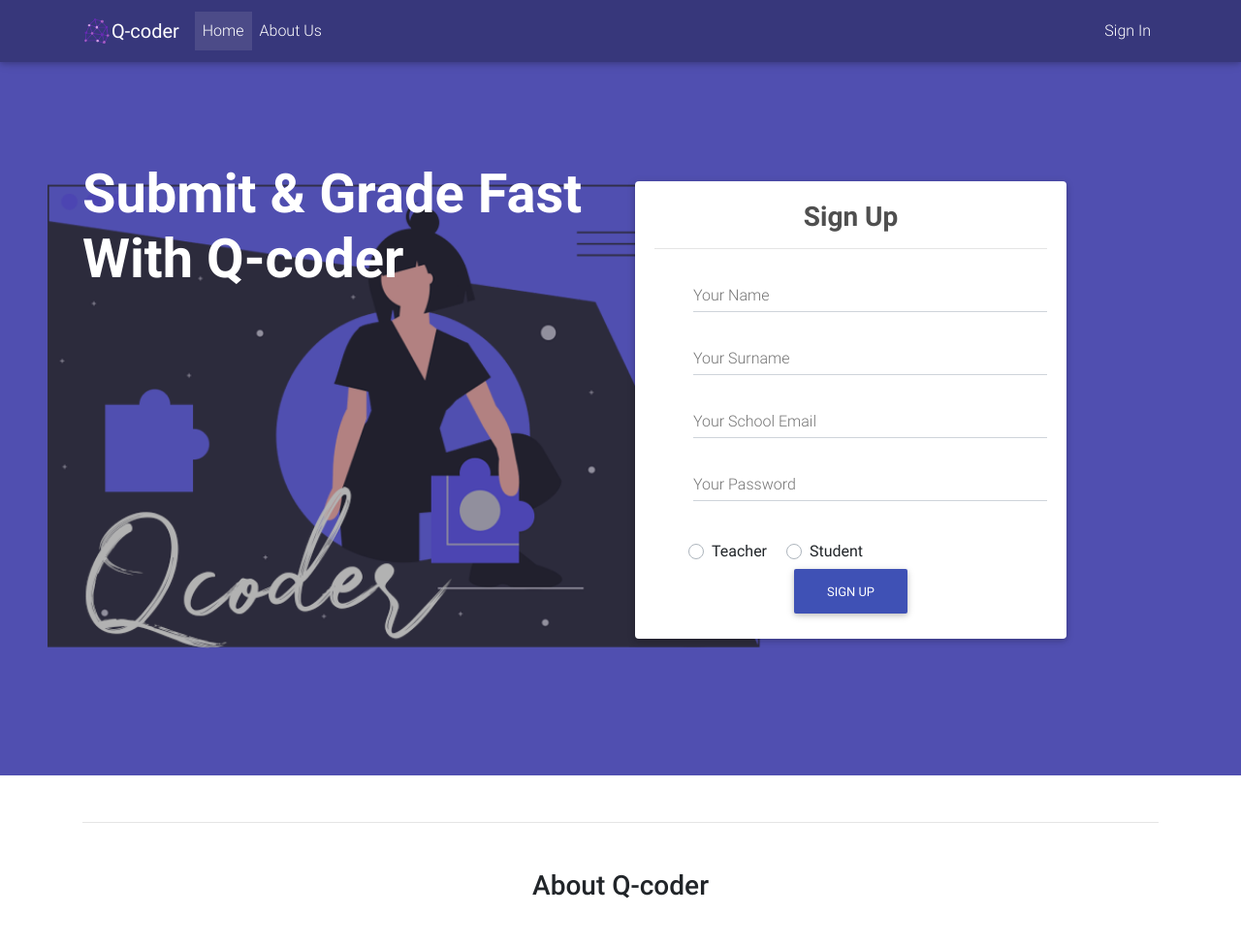
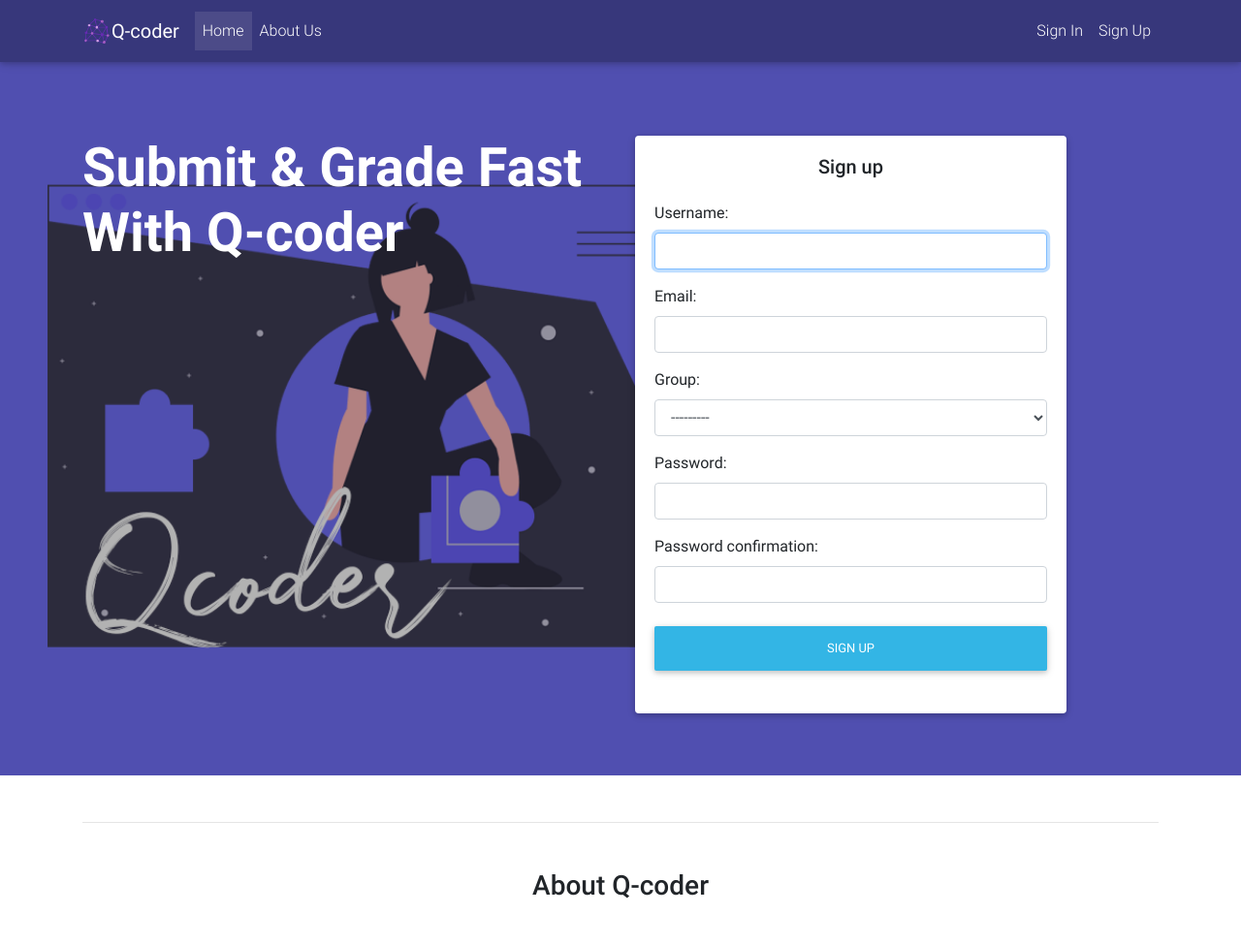
Before and after one commit to madinaturginbayeva/q-coder, a Django app: page / in a window 1280 px wide. Shown: the top 976 px of the page at 97% size. Run offline with Django 3.2, Linux system fonts and the light colour scheme; some libraries are stand-ins or nearby versions.

Commit message:
add register to landing

```diff
--- a/qcoder/qmain/templates/qmain/landing.html
+++ b/qcoder/qmain/templates/qmain/landing.html
@@ -1,4 +1,5 @@
 {% load static %}
+{% load crispy_forms_tags %}
 <!DOCTYPE html>
 <html lang="en">
 
@@ -8,7 +9,7 @@
   <meta http-equiv="x-ua-compatible" content="ie=edge">
   <title>Landing Page</title>
   <!-- Font Awesome -->
-  <link rel="stylesheet" href="{% static 'https://use.fontawesome.com/releases/v5.11.2/css/all.css' %}">
+  <link rel="stylesheet" href="https://use.fontawesome.com/releases/v5.11.2/css/all.css">
   <!-- Bootstrap core CSS -->
   <link href="{% static 'css/bootstrap.min.css' %}" rel="stylesheet">
   <!-- Material Design Bootstrap -->
@@ -56,7 +57,7 @@
 
       <!-- Brand -->
       <a class="navbar-left"><img src="{% static 'img/logo3.png' %}" style="width:30px"></a>
-      <a class="navbar-brand" href="{% static 'https://mdbootstrap.com/docs/jquery/' %}'" target="_blank">
+      <a class="navbar-brand" href="https://mdbootstrap.com/docs/jquery/" target="_blank">
         <strong>Q-coder</strong><!--logo-->
       </a>
 
@@ -77,14 +78,17 @@
             </a>
           </li>
           <li class="nav-item">
-            <a class="nav-link" href="{% static 'https://mdbootstrap.com/docs/jquery/' %}'" target="_blank">About Us</a>
+            <a class="nav-link" href="https://mdbootstrap.com/docs/jquery/" target="_blank">About Us</a>
           </li>
         </ul>
 
         <!-- Right -->
         <ul class="navbar-nav nav-flex-icons">
           <li class="nav-item">
-            <a class="nav-link" href="{% static 'https://mdbootstrap.com/docs/jquery/' %}'" target="_blank">Sign In</a>
+            <a class="nav-link" href="{% url 'login' %}">Sign In</a>
+          </li>
+          <li class="nav-item">
+            <a class="nav-link" href="{% url 'register' %}">Sign Up</a>
           </li>
         </ul>
 
@@ -109,7 +113,7 @@
           <!--Grid column-->
           <div class="col-md-6 mb-4 white-text text-center text-md-left">
 
-            <h1 class="display-4 font-weight-bold" style="margin-top: 50px">Submit & Grade Fast With Q-coder</h1>
+            <h1 class="display-4 font-weight-bold" style="margin-top: 100px">Submit & Grade Fast With Q-coder</h1>
 
 
 
@@ -117,7 +121,7 @@
           <!--Grid column-->
 
           <!--Grid column-->
-          <div class="col-md-6 col-xl-5 mb-4" style="margin-top: 70px">
+          <div class="col-md-6 col-xl-5 mb-4" style="margin-top: 100px">
 
             <!--Card-->
             <div class="card">
@@ -126,50 +130,21 @@
               <div class="card-body">
 
                 <!-- Form -->
-                <form name="signUp">
-                  <!-- Heading -->
-                  <h3 class="dark-grey-text text-center">
-                    <strong>Sign Up</strong>
-                  </h3>
-                  <hr>
-
-                  <div class="md-form">
-                    <i class="fas fa-user prefix grey-text"></i>
-                    <input type="text" id="form3" class="form-control">
-                    <label for="form3">Your Name</label>
-                  </div>
-                   <div class="md-form">
-                    <i class="fas fa-user prefix grey-text"></i>
-                    <input type="text" id="form1" class="form-control">
-                    <label for="form1">Your Surname</label>
-                  </div>
-                  <div class="md-form">
-                    <i class="fas fa-envelope prefix grey-text"></i>
-                    <input type="text" id="form2" class="form-control">
-                    <label for="form2">Your School Email</label>
-                  </div>
-                  <div class="md-form">
-                  <i class="fas fa-lock prefix grey-text"></i>
-                  <input type="password" id="inputValidationEx2" class="form-control validate">
-                  <label for="inputValidationEx2" data-error="wrong" data-success="right">Your Password</label>
-                </div>
-                  <!-- Default inline 1-->
-                  <div class="custom-control custom-radio custom-control-inline" style="margin-left: 35px">
-                    <input type="radio" class="custom-control-input" id="defaultInline1" name="inlineDefaultRadiosExample">
-                    <label class="custom-control-label" for="defaultInline1">Teacher</label>
-                  </div>
-
-                  <!-- Default inline 2-->
-                  <div class="custom-control custom-radio custom-control-inline" >
-                    <input type="radio" class="custom-control-input" id="defaultInline2" name="inlineDefaultRadiosExample">
-                    <label class="custom-control-label" for="defaultInline2">Student</label>
-                  </div>
-
-                  <div class="text-center">
-                    <button class="btn btn-indigo">Sign Up</button>
-                  </div>
-
-                </form>
+                <form method="POST">
+                  {% csrf_token %}
+                  <p class="h5 mb-4 text-center">Sign up</p>
+                  <!-- {{form|crispy}} -->
+                    {% for field in form %}
+                    <p>
+                        {{ field.label_tag }}<br>
+                        {{ field }}
+                        {% for error in field.errors %}
+                        <p style="color: red">{{ error }}</p>
+                        {% endfor %}
+                    </p>
+                    {% endfor %}
+                    <button class="btn btn-info my-4 btn-block" type="submit">Sign up</button>
+                  </form>
                 <!-- Form -->
 
               </div>
@@ -589,7 +564,7 @@
     <!--Copyright-->
     <div class="footer-copyright py-3">
       © 2020 Copyright:
-      <a href="{% static 'https://mdbootstrap.com/education/bootstrap/' %}'" target="_blank"> QCoder.kz </a>
+      <a href="https://mdbootstrap.com/education/bootstrap/" target="_blank"> QCoder.kz </a>
     </div>
     <!--/.Copyright-->
 
--- a/qcoder/qmain/views.py
+++ b/qcoder/qmain/views.py
@@ -1,8 +1,23 @@
-from django.shortcuts import render
+from django.shortcuts import render, redirect
 from .models import Course
+from django.contrib import messages
+from users.forms import UserRegisterForm
+from django.contrib.auth.decorators import login_required
+from django.contrib.auth.models import User, Group
 
 def main(request):
-    return render(request, 'qmain/landing.html')
+    if request.method == 'POST':
+        form = UserRegisterForm(request.POST)
+        if form.is_valid():
+            user = form.save()
+            group = form.cleaned_data['group']
+            user.groups.add(group)
+            username = form.cleaned_data.get('username')
+            messages.success(request, f'Account created for {username}!')
+            return redirect('/')
+    else:
+        form = UserRegisterForm()
+    return render(request, 'qmain/landing.html', {'form': form})
 
 def courses(request):
     context = {
```
Also changed, not shown: qcoder/users/templates/users/register.html (+10 -1 lines).
